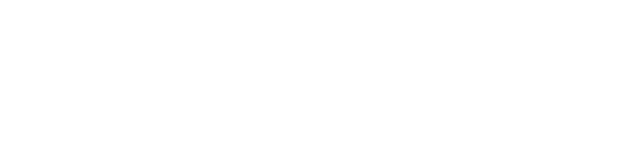
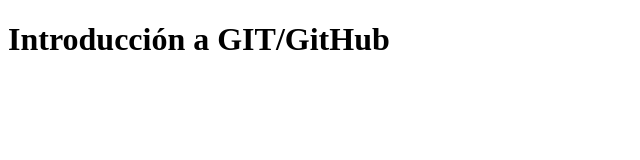
Before and after one commit to AlejandroTorrero/intro-github, a plain HTML site: page index.html in a window 1280 px wide. Shown: the whole page, without its empty margins (0-640 px from the left). Drawn offline with Linux system fonts and the light colour scheme.

Commit message:
Agrega H1 con título en la página web

```diff
--- a/index.html
+++ b/index.html
@@ -7,6 +7,6 @@
     <title>Intro a GitHub</title>
 </head>
 <body>
-
+    <h1>Introducción a GIT/GitHub</h1>
 </body>
 </html>
```
